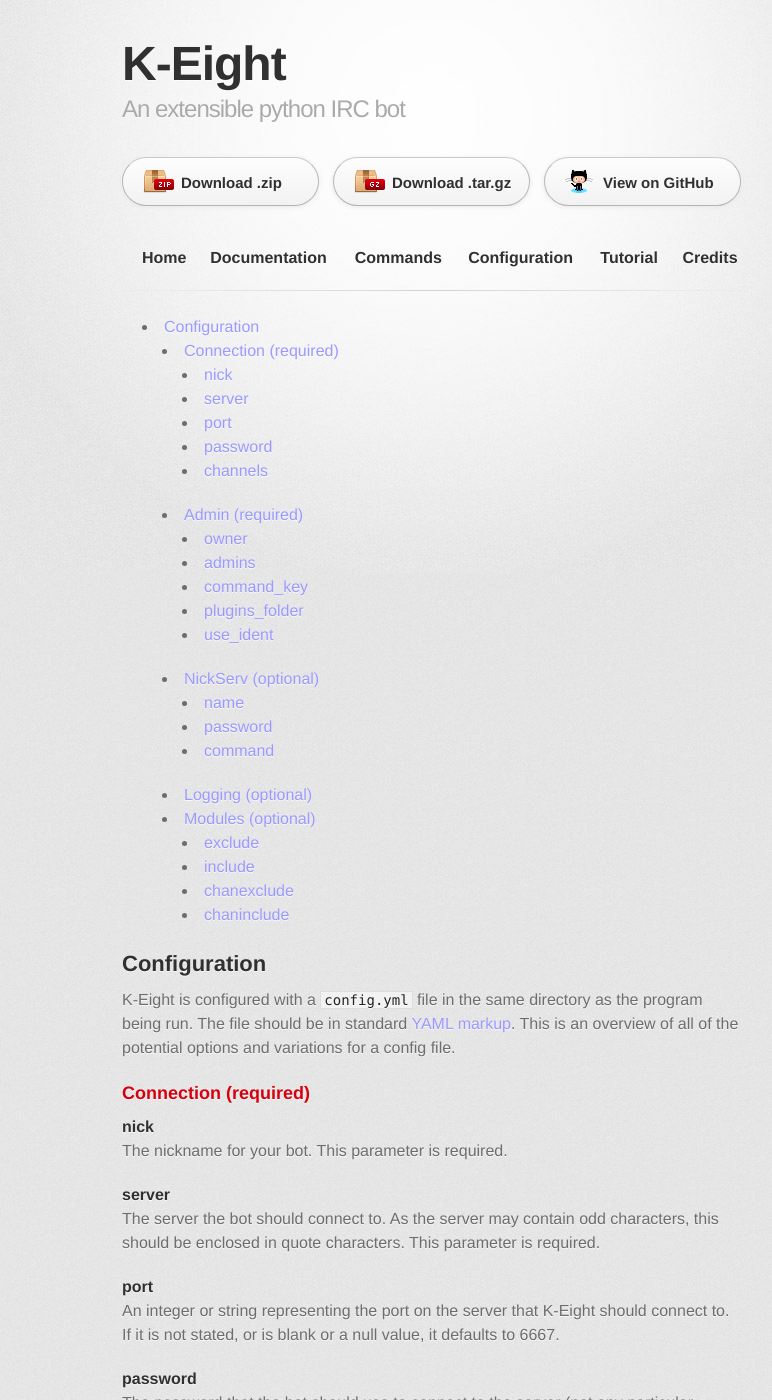
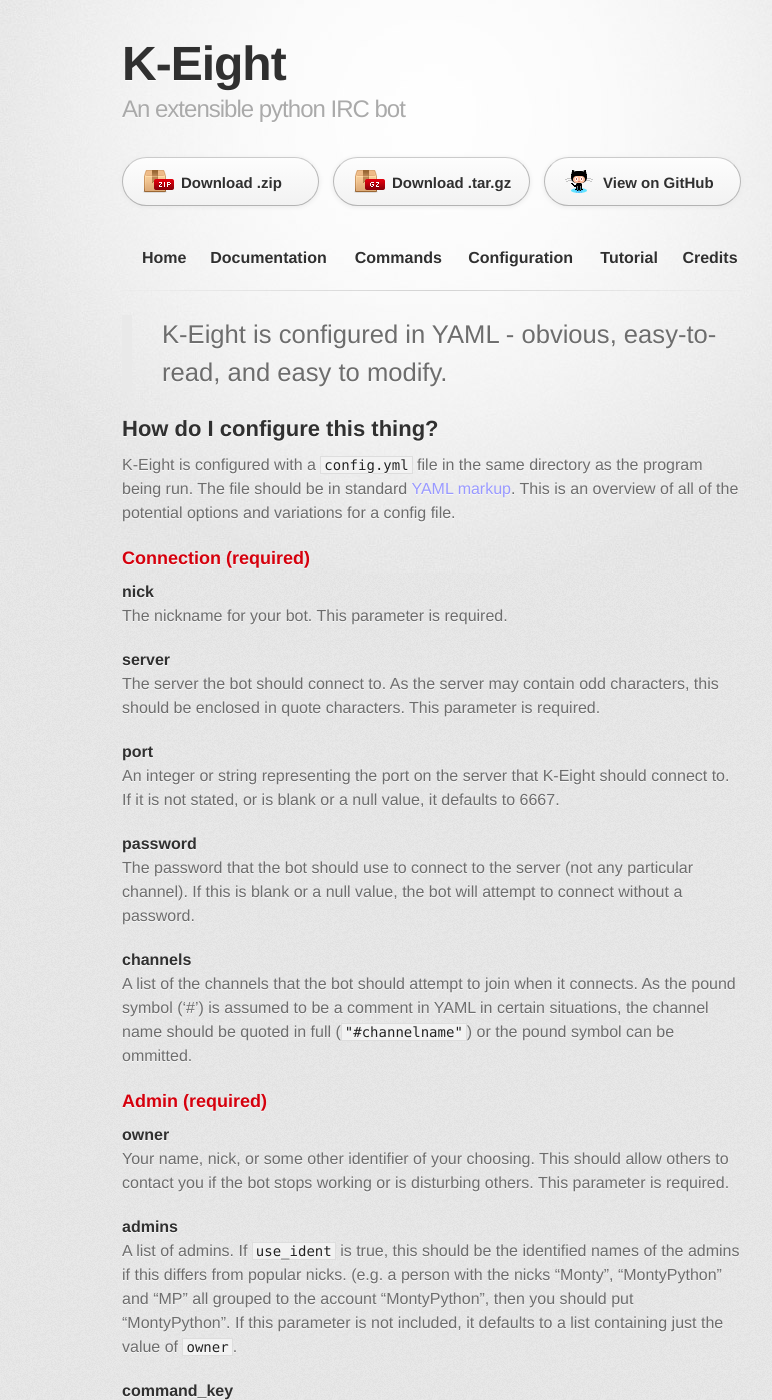
Before and after one commit to MrJohz/K-Eight, a Jekyll site: the page built from preferences.md, in a window 1280 px wide and 1400 px high. Shown: the whole window, without its empty margins (208-980 px from the left). Built offline with Jekyll 4.4.1, drawn with Linux system fonts in a browser that asks for light colours; some web fonts are replaced; Markdown is read by kramdown in place of the engine named in the settings.

Commit message:
Added configuration page

```diff
--- a/preferences.md
+++ b/preferences.md
@@ -2,10 +2,10 @@
 layout: default
 ---
 
-* hello
-{:toc}
 
-## Configuration
+> K-Eight is configured in YAML - obvious, easy-to-read, and easy to modify.
+
+## How do I configure this thing?
 
 K-Eight is configured with a `config.yml` file in the same directory as the program being run.  The file should be in standard [YAML markup][yaml].  This is an overview of all of the potential options and variations for a config file.
 
```
